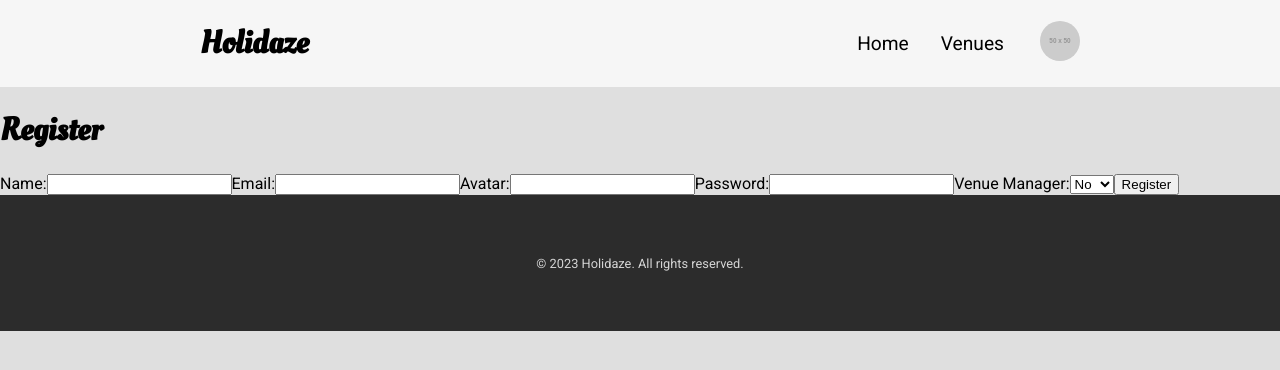
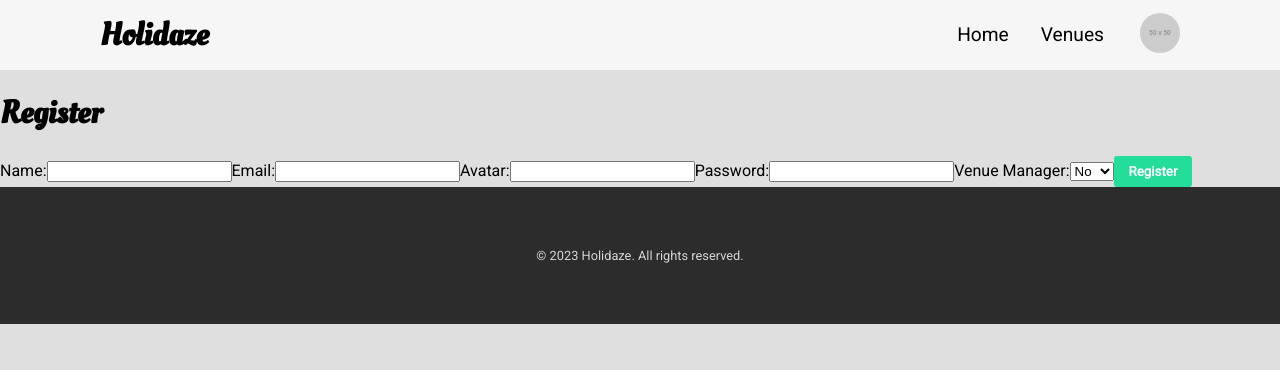
Before and after one commit to ImBenni/exam-holidaze, a React (Create React App) app: page /signup in a window 1280 px wide. Shown: the top 370 px of the page. Built offline with nearby package versions, Linux system fonts and the light colour scheme.

Commit message:
Header and Home adjustments

```diff
--- a/src/Components/Layout/Header/Header.jsx
+++ b/src/Components/Layout/Header/Header.jsx
@@ -1,13 +1,25 @@
 import { useState, useEffect } from "react";
-import { Link } from "react-router-dom";
+import { Link, useNavigate } from "react-router-dom";
 import styles from "./Header.module.scss";
 
 function Header() {
   const [dropdownVisible, setDropdownVisible] = useState(false);
+  const navigate = useNavigate();
+  const isLoggedIn = !!localStorage.getItem("accessToken");
 
-  const handleDocumentClick = (event) => {
+
+const handleDocumentClick = (event) => {
+  const profileButton = document.querySelector(`.${styles.profileButton}`);
+  const dropdownMenu = document.querySelector(`.${styles.dropdownMenu}`);
+
+  if (
+    profileButton && !profileButton.contains(event.target) &&
+    dropdownMenu && !dropdownMenu.contains(event.target)
+  ) {
     setDropdownVisible(false);
-  };
+  }
+};
+
 
   useEffect(() => {
     document.addEventListener("click", handleDocumentClick, true);
@@ -16,7 +28,11 @@ function Header() {
     };
   }, []);
 
-  const isLoggedIn = false; // Temporary boolean
+  const handleLogout = () => {
+    localStorage.removeItem('accessToken');
+    localStorage.removeItem('profile');
+    navigate("/login");
+  };
 
   const toggleDropdown = () => {
     setDropdownVisible(!dropdownVisible);
@@ -52,7 +68,7 @@ function Header() {
                     <Link to="/profile">Profile</Link>
                   </li>
                   <li>
-                    <Link to="/logout">Log Out</Link>
+                    <Link onClick={handleLogout}>Log Out</Link>
                   </li>
                 </>
               ) : (
--- a/src/Components/Layout/Header/Header.module.scss
+++ b/src/Components/Layout/Header/Header.module.scss
@@ -6,6 +6,18 @@ header {
   align-items: center;
   padding: 0 200px;
   background-color: $body-color;
+
+  transition: padding 0.5s;
+
+  @media (max-width: 1500px) {
+    padding: 0 100px;
+  }
+  @media (max-width: 800px) {
+    padding: 0 50px;
+  }
+  @media (max-width: 500px) {
+    padding: 0 15px;
+  }
 }
 
 .logo {
@@ -14,6 +26,10 @@ header {
 
   a {
     color: $text-color;
+
+    h1 {
+      margin: 0.8rem 0;
+    }
   }
 }
 
@@ -94,4 +110,21 @@ nav {
       background-color: rgba(0, 0, 0, 0.1);
     }
   }
+
+  // button{
+  //   display: block;
+  //   color: $text-color;
+  //   text-decoration: none;
+  //   font-weight: normal;
+  //   padding: 5px;
+  //   border-radius: 5px;
+  //   font-size: 16px;
+  //   background-color: transparent;
+  //   width: 100%;
+  //   text-align: start;
+
+  //   &:hover {
+  //     background-color: rgba(0, 0, 0, 0.1);
+  //   }
+  // }
 }
--- a/src/Components/Layout/Layout.module.scss
+++ b/src/Components/Layout/Layout.module.scss
@@ -31,22 +31,22 @@ a {
   }
 }
 
-// button {
-//   background-color: $primary-color;
-//   color: #ffffff;
-//   font-family: $secondary-font;
-//   font-weight: bold;
-//   border: none;
-//   border-radius: 3px;
-//   padding: 8px 15px;
-//   transition: background-color 0.3s ease;
-//   cursor: pointer;
+button {
+  background-color: $primary-color;
+  color: #ffffff;
+  font-family: $secondary-font;
+  font-weight: bold;
+  border: none;
+  border-radius: 3px;
+  padding: 8px 15px;
+  transition: background-color 0.3s ease;
+  cursor: pointer;
 
-//   &:hover {
-//     background-color: $shadow-color;
-//   }
+  &:hover {
+    background-color: $shadow-color;
+  }
 
-//   &:focus {
-//     outline: none;
-//   }
-// }
+  &:focus {
+    outline: none;
+  }
+}
```
Also changed, not shown: src/Pages/Home/Home.module.scss (added, +30 -0 lines).
